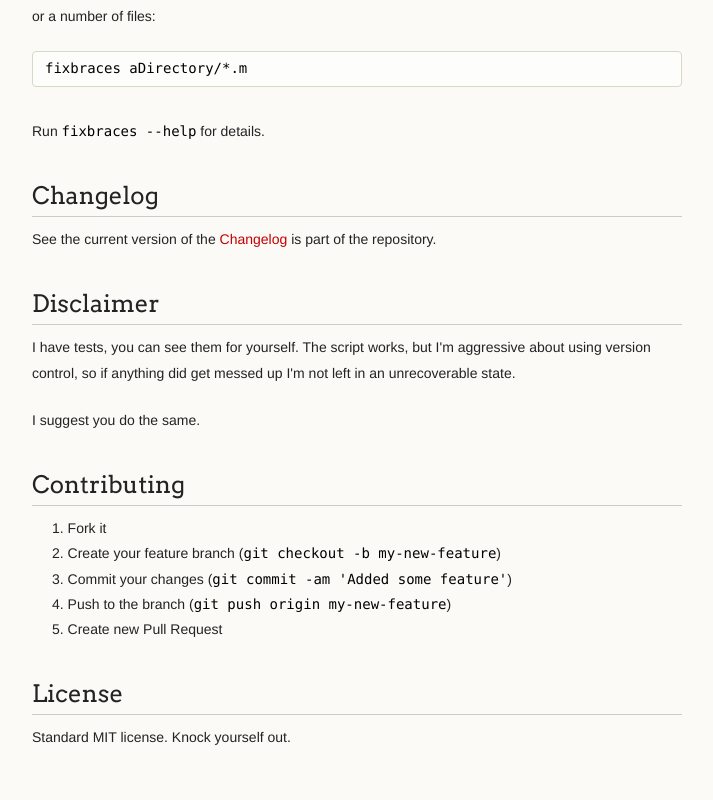
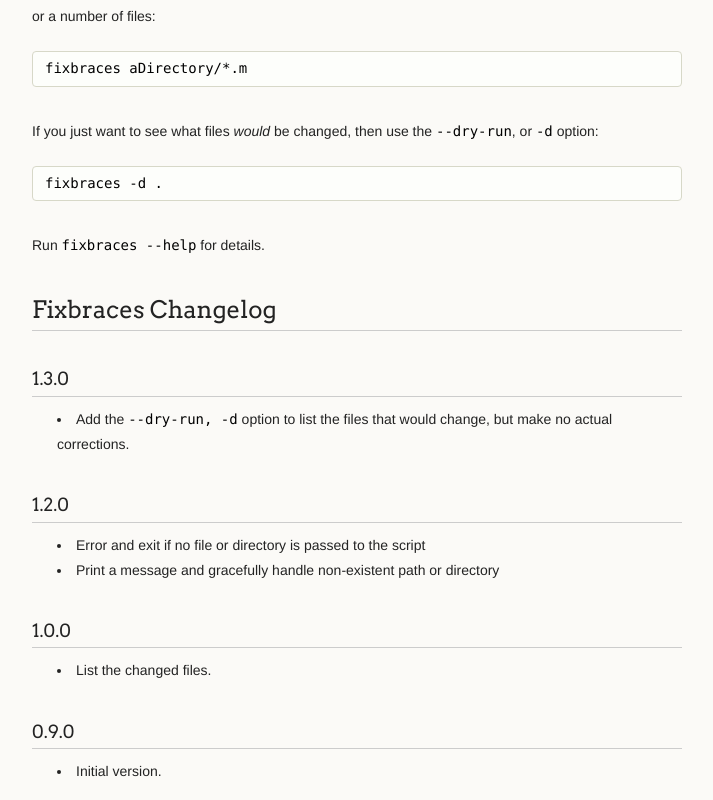
Before and after one commit to Abizern/fixbraces, a plain HTML site: page index.html in a window 1280 px wide. Shown: the part 1060-1860 px from the top of the page, without its empty margins (278-991 px from the left). Drawn offline with Linux system fonts and the light colour scheme.

```diff
--- a/index.html
+++ b/index.html
@@ -79,13 +79,35 @@
 <pre><code>fixbraces aDirectory/*.m
 </code></pre>
 
+<p>If you just want to see what files <em>would</em> be changed, then use the <code>--dry-run</code>,
+or <code>-d</code> option:</p>
+
+<pre><code>fixbraces -d .
+</code></pre>
+
 <p>Run <code>fixbraces --help</code> for details.</p>
 
-<h2>Changelog</h2>
+<h2>Fixbraces Changelog</h2>
 
-<p>See the current version of the <a href="https://github.com/Abizern/fixbraces/blob/master/CHANGELOG.md">Changelog</a> is part of the repository.</p>
+<h3>1.3.0</h3>
 
-<h2>Disclaimer</h2>
+<ul>
+<li>Add the <code>--dry-run, -d</code> option to list the files that would change, but make
+no actual corrections.</li>
+</ul><h3>1.2.0</h3>
+
+<ul>
+<li>Error and exit if no file or directory is passed to the script</li>
+<li>Print a message and gracefully handle non-existent path or directory</li>
+</ul><h3>1.0.0</h3>
+
+<ul>
+<li>List the changed files.</li>
+</ul><h3>0.9.0</h3>
+
+<ul>
+<li>Initial version.</li>
+</ul><h2>Disclaimer</h2>
 
 <p>I have tests, you can see them for yourself. The script works, but I'm
 aggressive about using version control, so if anything did get messed up I'm
```
Also changed, not shown: params.json (+1 -1 lines).
